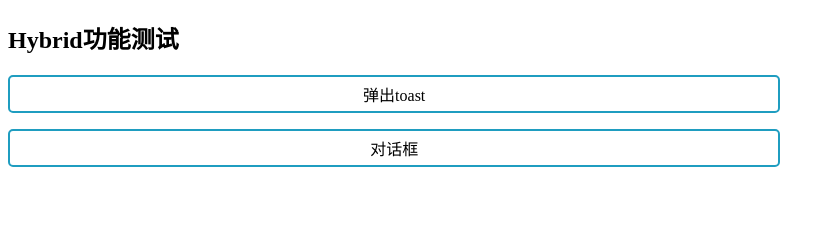
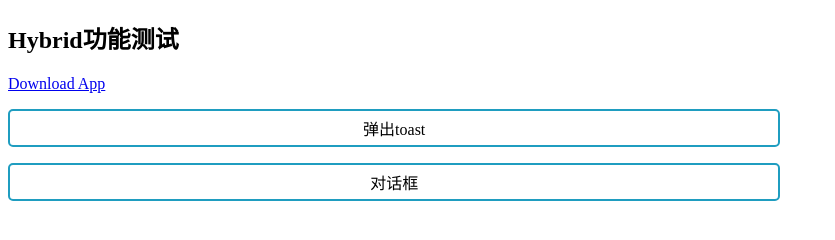
Before and after one commit to yunnywu/github-pages, a plain HTML site: page index.html in a window 1280 px wide. Shown: the whole page, without its empty margins (0-835 px from the left). Drawn offline with Linux system fonts and the light colour scheme.

Commit message:
Update index.html

```diff
--- a/index.html
+++ b/index.html
@@ -11,6 +11,7 @@
     <div >
         <h2>Hybrid功能测试</h2>
     </div>
+    <a href="market://details?id=com.bybit.app">Download App</a>
     <div >
    		<div class="btn-div" id="toast">
         	<p class="btn">弹出toast</p>
```
